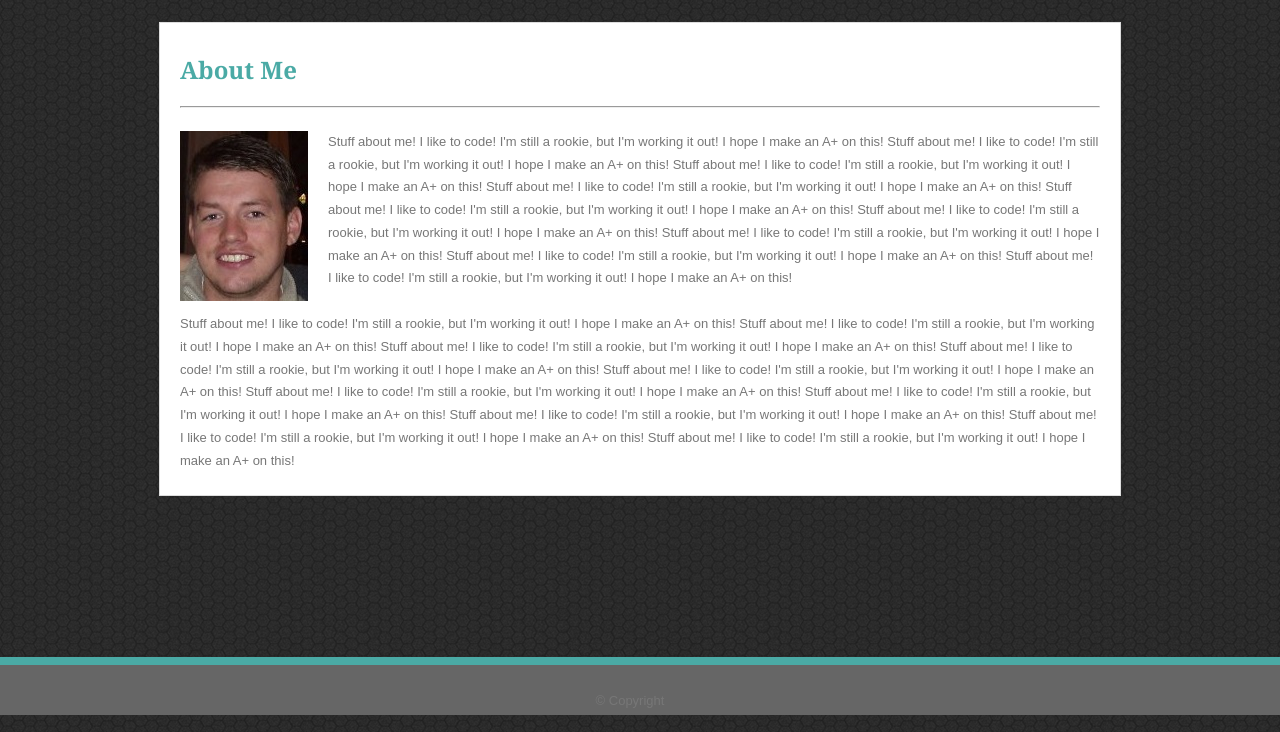
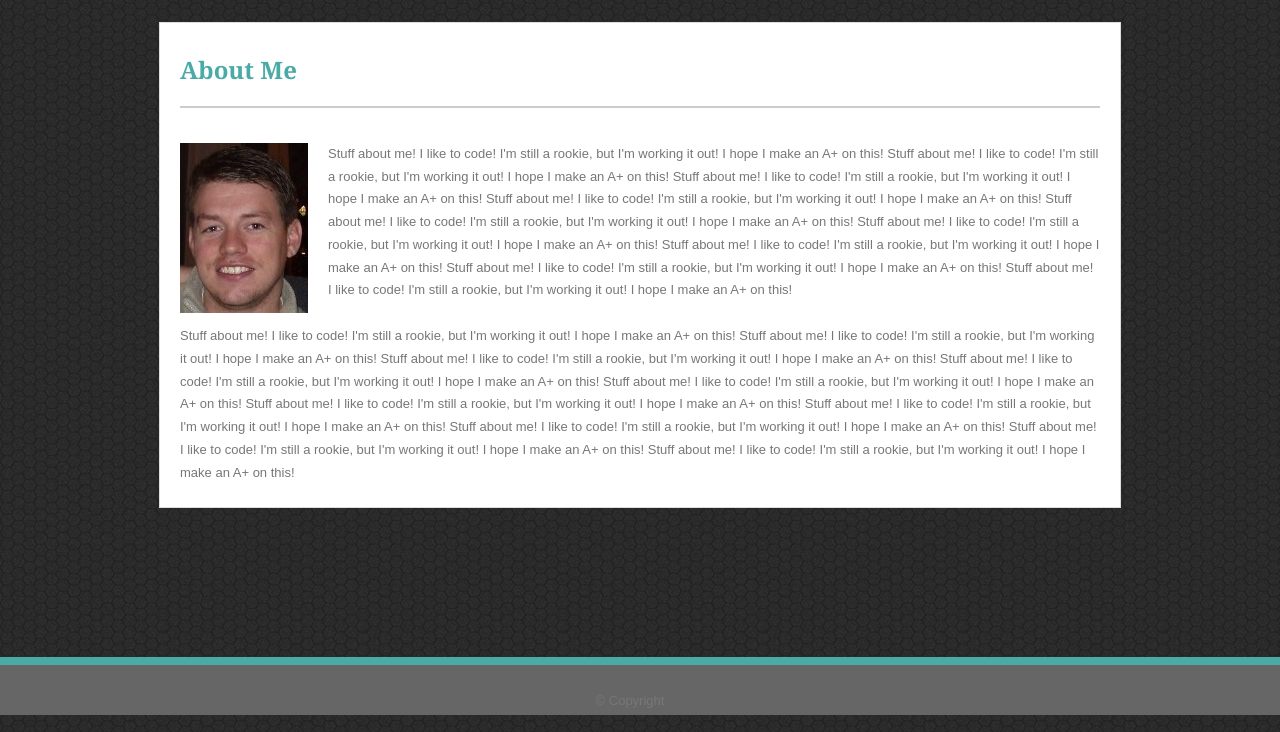
Before and after one commit to larryevans19/Basic-Portfolio, a plain HTML site: page index.html in a window 1280 px wide. Shown: the part 68-800 px from the top of the page. Drawn offline with Linux system fonts and the light colour scheme.

Commit message:
Update BP v1.6

```diff
--- a/assets/css/style.css
+++ b/assets/css/style.css
@@ -81,6 +81,10 @@ nav {
 
 .me {
     color: #4aaaa5;
+    border-bottom: 2px solid #cccccc;
+    padding-bottom: 20px;
+    margin-bottom: 25px;
+
 }
 
 .about {
--- a/index.html
+++ b/index.html
@@ -40,8 +40,6 @@
 
         <h1 class="me">About Me</h1>
 
-        <hr>
-
         <p class="bio"> <img id="face" src="assets/images/face.jpg" alt="My Mug"> Stuff about me! I like to code! I'm
             still a rookie, but I'm working it out! I hope I make an A+ on this!
             Stuff about me! I like to code! I'm still a rookie, but I'm working it out! I hope I make an A+ on this!
```
Also changed, not shown: contact.html (+0 -3 lines), portfolio.html (+0 -2 lines).
